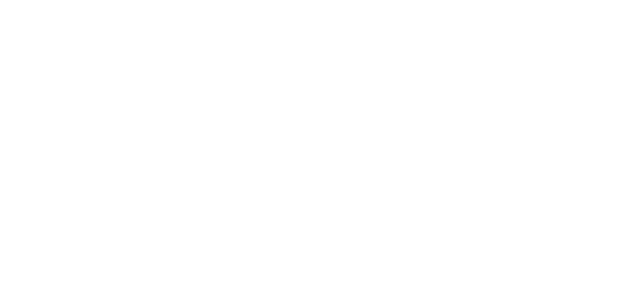
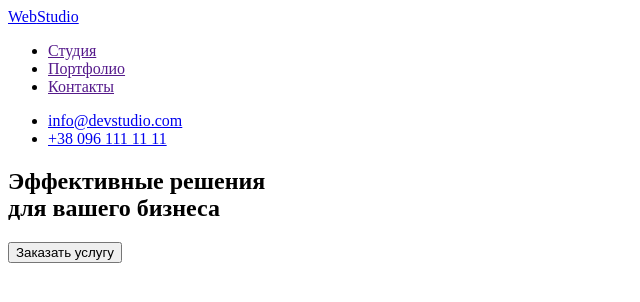
Before and after one commit to slavad156/goit-markup-hw-01, a plain HTML site: page index.html in a window 1280 px wide. Shown: the whole page, without its empty margins (0-640 px from the left). Drawn offline with Linux system fonts and the light colour scheme.

Commit message:
Создает шапку и секцию с кнопкой

```diff
--- a/index.html
+++ b/index.html
@@ -6,5 +6,31 @@
     <meta name="viewport" content="width=device-width, initial-scale=1.0" />
     <title>Web Studio</title>
   </head>
-  <body></body>
+  <body>
+    <header>
+      <nav>
+        <a href="/"><span class="">Web</span>Studio</a>
+        <ul>
+          <li><a href="">Студия</a></li>
+          <li><a href="">Портфолио</a></li>
+          <li><a href="">Контакты</a></li>
+        </ul>
+      </nav>
+
+      <ul>
+        <li><a href="mailto:info@devstudio.com">info@devstudio.com</a></li>
+        <li><a href="tel:+380961111111">+38 096 111 11 11</a></li>
+      </ul>
+    </header>
+
+    <div>
+      <section>
+        <h1>
+          Эффективные решения <br />
+          для вашего бизнеса
+        </h1>
+        <button type="button">Заказать услугу</button>
+      </section>
+    </div>
+  </body>
 </html>
```
Also changed, not shown: .prettierrc.json (added), css/styles.css (added), images/Vector.svg (added), images/box 1.jpg (added), images/box 2.jpg (added), images/box 3.jpg (added).
